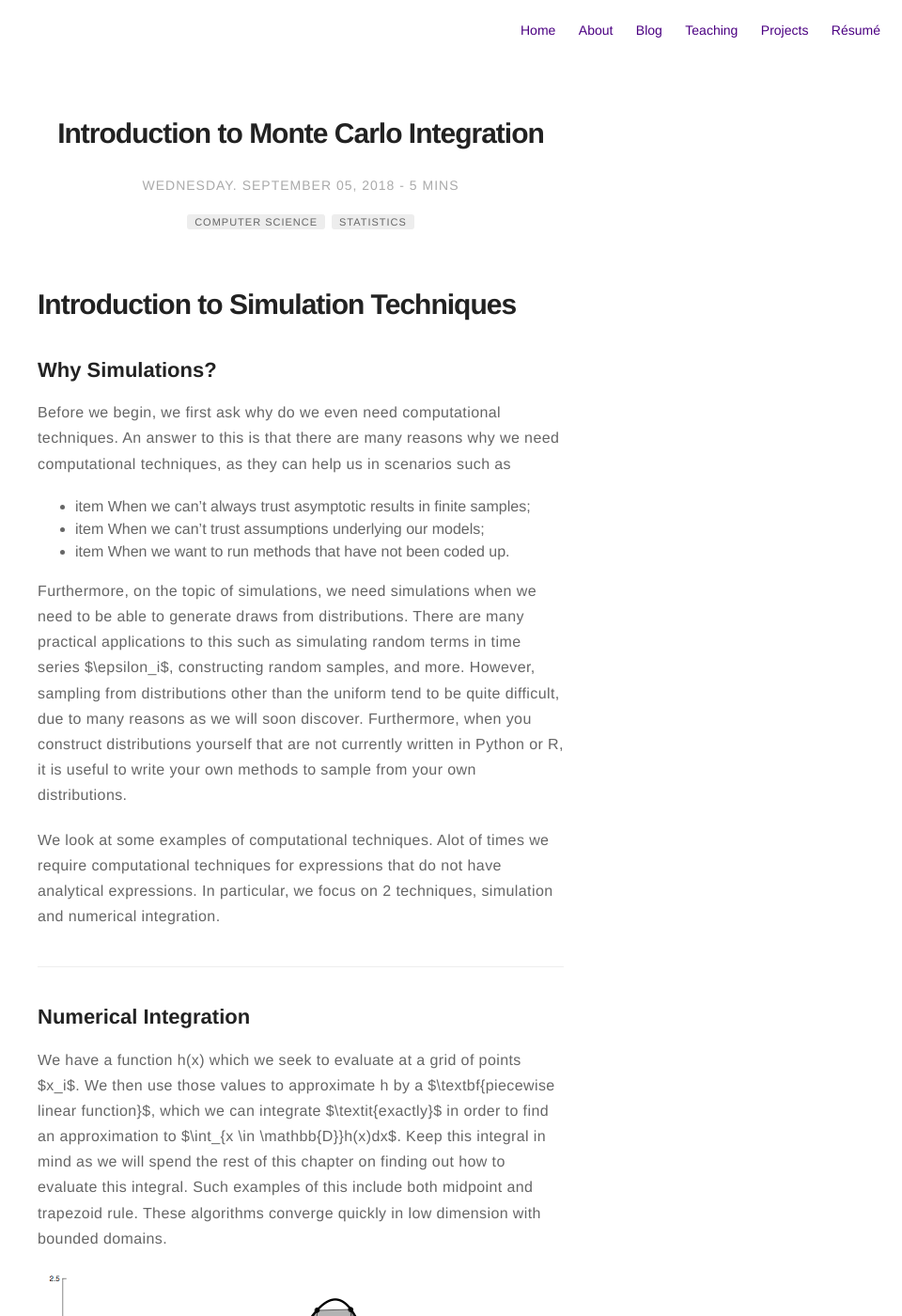
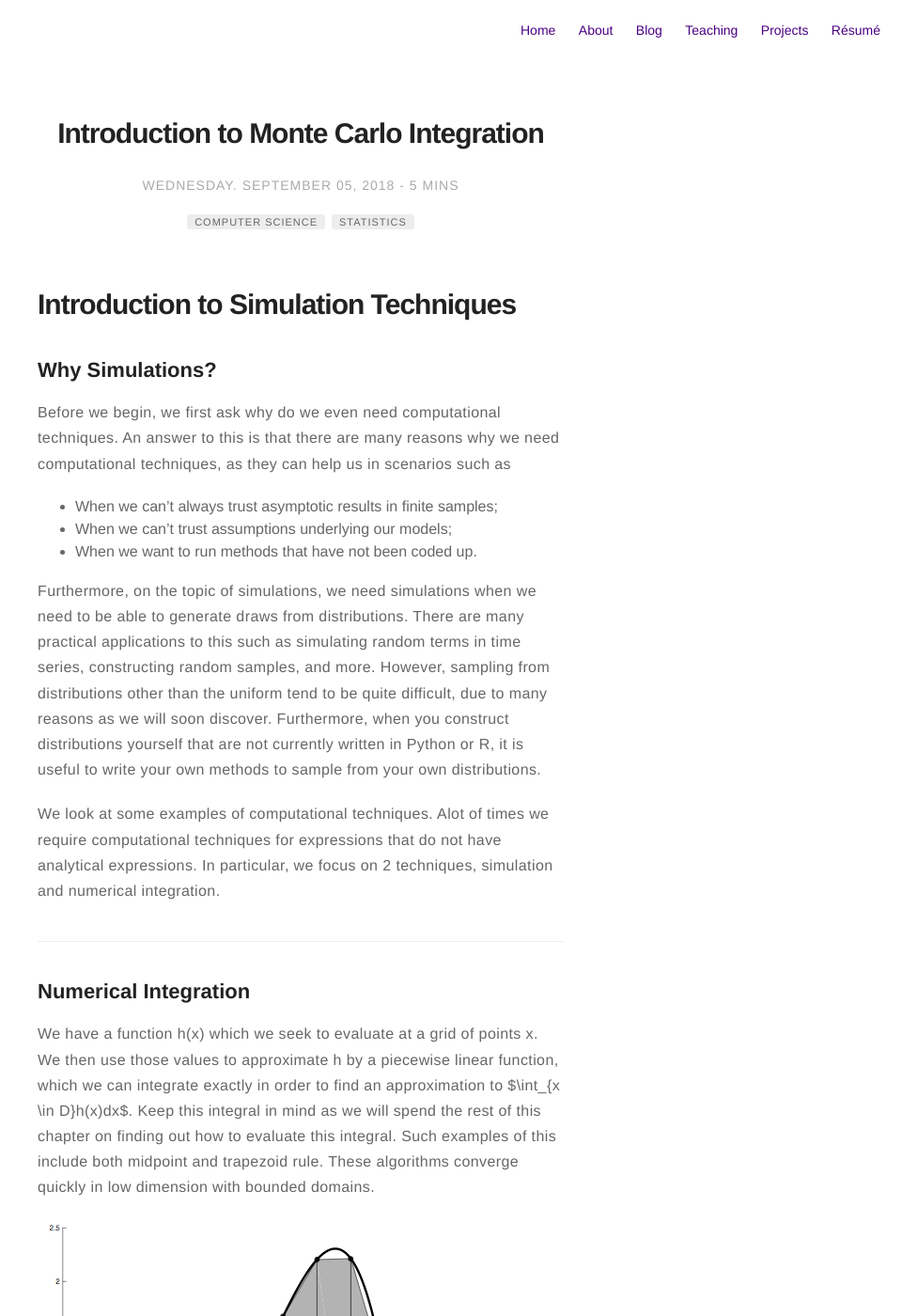
Before and after one commit to chrishyland/chrishyland.github.io, a Jekyll site: the page built from _posts/2018-09-05-monte-integration.md, in a window 1280 px wide and 1400 px high. Shown: the whole window at 94% size, without its empty margins (320-1280 px from the left). Built offline with Jekyll 4.4.1, drawn with Linux system fonts in a browser that asks for light colours; formulas are drawn with MathJax 3; comment, search, counter and statistics services are not loaded; some of the changed text lies outside the part shown.

Commit message:
Monte carlo post

```diff
--- a/_posts/2018-09-05-monte-integration.md
+++ b/_posts/2018-09-05-monte-integration.md
@@ -14,12 +14,12 @@
 
 Before we begin, we first ask why do we even need computational techniques. An answer to this is that there are many reasons why we need computational techniques, as they can help us in scenarios such as
 
-- item When we can't always trust asymptotic results in finite samples;
-- item When we can't trust assumptions underlying our models;
-- item When we want to run methods that have not been coded up.
+- When we can't always trust asymptotic results in finite samples;
+- When we can't trust assumptions underlying our models;
+- When we want to run methods that have not been coded up.
 
 
-Furthermore, on the topic of simulations, we need simulations when we need to be able to generate draws from distributions. There are many practical applications to this such as simulating random terms in time series $\epsilon_i$, constructing random samples, and more. However, sampling from distributions other than the uniform tend to be quite difficult, due to many reasons as we will soon discover. Furthermore, when you construct distributions yourself that are not currently written in Python or R, it is useful to write your own methods to sample from your own distributions.
+Furthermore, on the topic of simulations, we need simulations when we need to be able to generate draws from distributions. There are many practical applications to this such as simulating random terms in time series, constructing random samples, and more. However, sampling from distributions other than the uniform tend to be quite difficult, due to many reasons as we will soon discover. Furthermore, when you construct distributions yourself that are not currently written in Python or R, it is useful to write your own methods to sample from your own distributions.
 
 
 We look at some examples of computational techniques. Alot of times we require computational techniques for expressions that do not have analytical expressions. In particular, we focus on 2 techniques, simulation and numerical integration.
@@ -27,7 +27,7 @@
 ---
 
 ## Numerical Integration
-We have a function h(x) which we seek to evaluate at a grid of points $x_i$. We then use those values to approximate h by a $\textbf{piecewise linear function}$, which we can integrate $\textit{exactly}$ in order to find an approximation to $\int_{x \in \mathbb{D}}h(x)dx$. Keep this integral in mind as we will spend the rest of this chapter on finding out how to evaluate this integral. Such examples of this include both midpoint and trapezoid rule. These algorithms converge quickly in low dimension with bounded domains.
+We have a function h(x) which we seek to evaluate at a grid of points x. We then use those values to approximate h by a piecewise linear function, which we can integrate exactly in order to find an approximation to $\int_{x \in D}h(x)dx$. Keep this integral in mind as we will spend the rest of this chapter on finding out how to evaluate this integral. Such examples of this include both midpoint and trapezoid rule. These algorithms converge quickly in low dimension with bounded domains.
 
 <div class="toleft">
     <img class="image" src="/assets/Monte-integration/trapezoid.png" alt="Alt Text">
@@ -40,7 +40,7 @@
     <figcaption class="caption"></figcaption>
 </div>
 
-The issue is for high-dimensional problems, we suffer from the $\textbf{curse of dimensionality}$, as we try to cover too much of the space. Hence, such techniques do not scale well. For example, if we get 4 grid points for each dimension, so only 4 points along each axis, we would already have $4^10$ points to sample and that is already massive for such a poor performance. Instead, sampling random points is more efficient, that is, if the space was $\mathbb{R}^{10}$, we would sample vectors with 10 components and evaluate them accordingly. The issue is that this does not work really well. Hence, we turn to Monte Carlo integration instead.
+The issue is for high-dimensional problems, we suffer from the curse of dimensionality, as we try to cover too much of the space. Hence, such techniques do not scale well. For example, if we get 4 grid points for each dimension, so only 4 points along each axis, we would already have $4^10$ points to sample and that is already massive for such a poor performance. Instead, sampling random points is more efficient, that is, if the space was $R^{10}$, we would sample vectors with 10 components and evaluate them accordingly. The issue is that this does not work really well. Hence, we turn to Monte Carlo integration instead.
 
 ---
 
@@ -50,11 +50,11 @@
 First we need to recall some properties of density functions f, on the domain $\mathbb{D}$.
 
 - f is never negative;
-- $\int_{x \in \mathbb{D}}f(x)dx = 1$;
+- $\int_{x \in D}f(x)dx = 1$;
 - Some properties of smoothness.
 
 
-Then, we need to recall the $\textbf{Law of the Unconscious Statistician}$ that states that if we want to calculate the $\textbf{expected value}$ of a function g(X) for the random variable X, if we know the probability distribution of X but not g(X), we can simply compute
+Then, we need to recall the _Law of the Unconscious Statistician_ that states that if we want to calculate the $\textbf{expected value}$ of a function g(X) for the random variable X, if we know the probability distribution of X but not g(X), we can simply compute
 $$
 \mathbb{E}(g(X)) = \int_{\infty}^{\infty}g(x)f_X(x)dx
 $$
@@ -68,18 +68,22 @@
 $$
 h(x) = v(x)f(x)
 $$
-where f(x) is a density function on the domain $\mathbb{D}$ and then we simply define v to be $\frac{h}{f}$.
+where f(x) is a density function on the domain D and then we simply define v to be h\f.
 
 Bringing it all together, we have that
+
 $$
 \int_{x \in \mathbb{D}}h(x)dx = \int_{x \in \mathbb{D}}v(x)f(x)dv = \mathbb{E}[v(X)]
 $$
+
 where X is a random variable with density funcction f. Furthermore, the last equality is just the application of LOTUS. Hence, we have just written our integral of h(.) as an expectation of a random variable X, with a density function f(.), that relates to h(.).
 
-For a quick high level overview, since we need to find $\mathbb{E}[v(X)]$ in order to compute the integral of h(.), recall that expectations are simply averages, so all we need to do is sample multiple v(x) for $x \in \mathbb{D}$ (over the same domain as the integral of interest h), and simply take the average of these v(x) values. We have just computed $\mathbb{E}[v(X)]$ and therefore the integral of h(x)! In particular, what we do is that we take draws $x_1, x_2, ..., x_S$ from the density function $\mathbf{f}$ and then
+For a quick high level overview, since we need to find E[v(X)] in order to compute the integral of h(.), recall that expectations are simply averages, so all we need to do is sample multiple v(x) for x in D (over the same domain as the integral of interest h), and simply take the average of these v(x) values. We have just computed E[v(X)] and therefore the integral of h(x)! In particular, what we do is that we take draws x1, x2, ..., xS from the density function f and then
+
 $$
 \mathbb{E}[v(X)] = \frac{1}{n}\sum_{i=1}^Sv(x_i).
 $$
+
 So we take draws from f and evaluate v(.) on it.
 
 In particular, we hope that the density f() that we have chose is one that is very easy to sample from. From this, we can have multiple draws from that distribution and therefore the expectation of v(.).
@@ -90,11 +94,13 @@
 $$
 
 for a sequence of random variables $\{X_n\}$ and all $\epsilon > 0$. Therefore, the WLLN can then be expressed as
+
 $$
-\Lim{n \rightarrow \infty}Pr(|\bar{X}_n - \mu| > \epsilon) = 0,
+lim_{n \rightarrow \infty}Pr(|\bar{X}_n - \mu| > \epsilon) = 0,
 $$
 
-where $\mu$ is the expected value and $\bar{X} = \frac{1}{n}(X_1 + ... + X_n)$. Hence, going back to our scenario, as long as $v(x)$ is a sequence of Lebesgue integrable random variables (which means that their expected value exists and is finite), we have that
+where $\mu$ is the expected value and $\bar{X} = \frac{1}{n}(X_1 + ... + X_n)$. Hence, going back to our scenario, as long as v(x) is a sequence of Lebesgue integrable random variables (which means that their expected value exists and is finite), we have that
+
 $$
 \frac{1}{S}\sum_{k=1}^Sv(x^{(s)}) \rightarrow E[v(X)] = \int_{X \in \mathbb{D}}h(x)dx.
 $$
```
